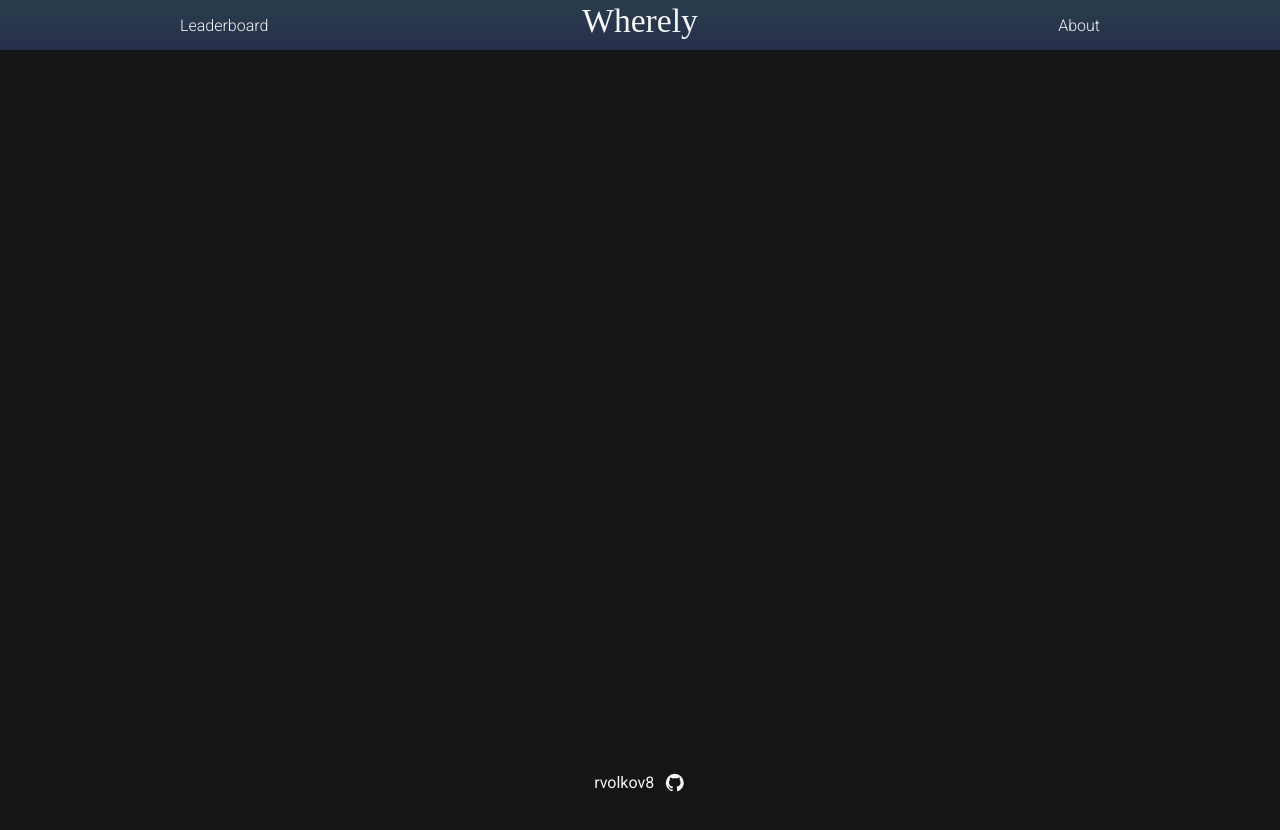
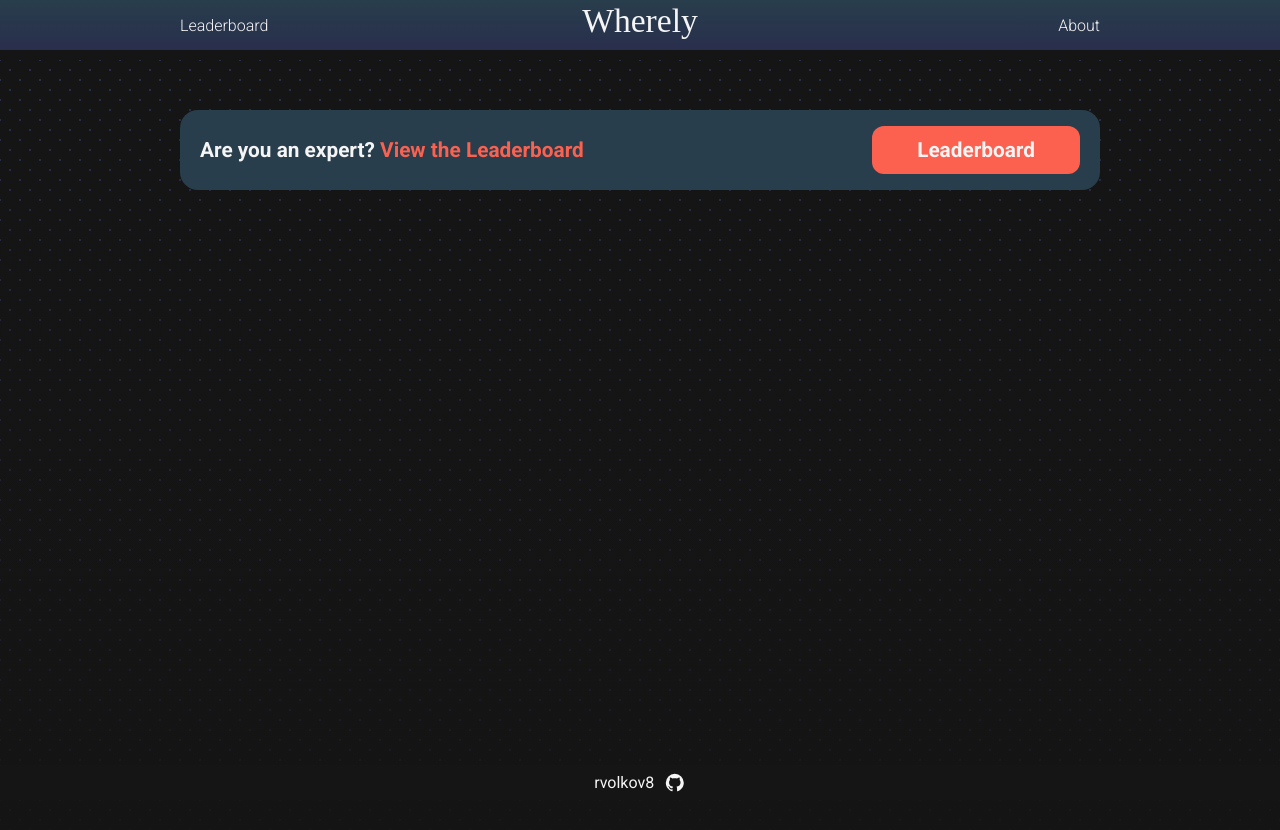
Before and after one commit to rvolkov8/project-wherely, a React (Create React App) app: page /#/ in a window 1280 px wide. Shown: the top 830 px of the page. Before the commit the page ends 800 px from the top, so only its background shows below. Built offline with nearby package versions, Linux system fonts and the light colour scheme; a web font is replaced by a local one.

Commit message:
Add Levels page component basic structure and styling

```diff
--- a/src/components/App.js
+++ b/src/components/App.js
@@ -1,10 +1,12 @@
 import Header from './header/Header';
 import Footer from './footer/Footer';
+import Main from './main/Main';
 
 function App() {
   return (
     <>
       <Header />
+      <Main />
       <Footer />
     </>
   );
--- a/src/components/main/Levels.js
+++ b/src/components/main/Levels.js
@@ -0,0 +1,18 @@
+import { Link } from 'react-router-dom';
+
+const Levels = () => {
+  return (
+    <div className="levels">
+      <div className="leaderboard-section">
+        <div className="leaderboard-section-text">
+          Are you an expert? <span>View the Leaderboard</span>
+        </div>
+        <div className="leaderboard-section-button">Leaderboard</div>
+      </div>
+      <div className="levels-grid"></div>
+      <div className="bg-gradient"></div>
+    </div>
+  );
+};
+
+export default Levels;
--- a/src/components/main/Main.js
+++ b/src/components/main/Main.js
@@ -0,0 +1,14 @@
+import { Routes, Route } from 'react-router-dom';
+import Levels from './Levels';
+
+const Main = () => {
+  return (
+    <div className="main">
+      <Routes>
+        <Route path="/" element={<Levels />} />
+      </Routes>
+    </div>
+  );
+};
+
+export default Main;
--- a/src/styles/main/Levels.css
+++ b/src/styles/main/Levels.css
@@ -0,0 +1,81 @@
+.levels {
+  position: relative;
+  width: 100vw;
+  height: fit-content;
+  display: flex;
+  flex-direction: column;
+  justify-content: center;
+  padding: 50px 180px;
+
+  background-image: radial-gradient(#292e4c 1px, transparent 1px),
+    radial-gradient(#292e4c 1px, transparent 1px);
+  background-size: 20px 20px;
+  background-position: 0 0, 10px 10px;
+  background-color: #151515;
+}
+
+.bg-gradient {
+  position: absolute;
+  top: 0;
+  bottom: 0;
+  left: 0;
+  right: 0;
+  background: rgba(20, 20, 20, 0.9);
+  background: -webkit-linear-gradient(
+    0deg,
+    rgba(20, 20, 20, 0.9) 0%,
+    rgba(20, 20, 20, 0) 100%
+  );
+  background: linear-gradient(
+    0deg,
+    rgba(20, 20, 20, 0.9) 0%,
+    rgba(20, 20, 20, 0) 100%
+  );
+  z-index: 0;
+}
+
+.leaderboard-section {
+  background-color: var(--bg-blue);
+  height: 80px;
+  border-radius: 18px;
+  display: flex;
+  align-items: center;
+  justify-content: space-between;
+  padding: 10px 20px;
+  z-index: 1;
+}
+
+.leaderboard-section-text,
+.leaderboard-section-button {
+  color: var(--white);
+  font-weight: 700;
+  font-size: 1.3rem;
+  cursor: default;
+}
+
+.leaderboard-section-text > span {
+  color: var(--red);
+}
+
+.leaderboard-section-button {
+  background-color: var(--red);
+  border-radius: 12px;
+  padding: 12px 45px;
+  cursor: pointer;
+  transition: background-color 0.2s;
+}
+
+.leaderboard-section-button:hover {
+  background-color: var(--red-pressed);
+}
+
+.levels-grid {
+  align-self: center;
+  display: grid;
+  gap: 55px;
+  width: 1080px;
+  height: 650px;
+  grid-template-columns: repeat(4, 1fr);
+  grid-template-rows: repeat(2, 300px);
+  z-index: 1;
+}
--- a/src/styles/main/Main.css
+++ b/src/styles/main/Main.css
@@ -0,0 +1,3 @@
+.main {
+  grid-row: 2 / 3;
+}
```
